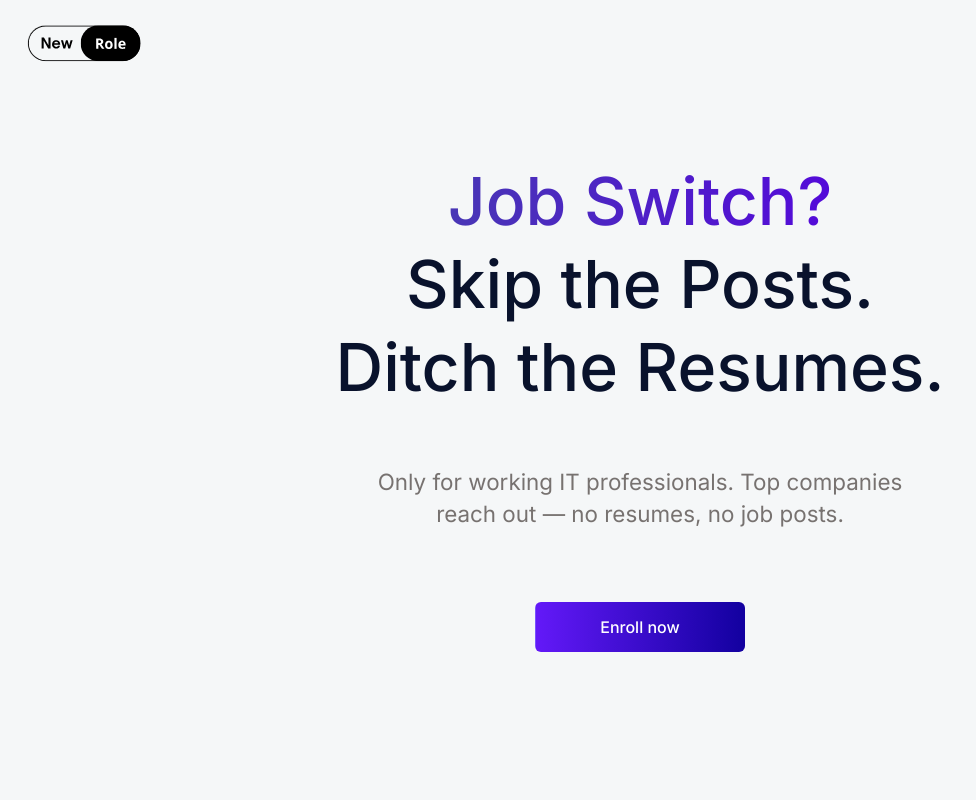
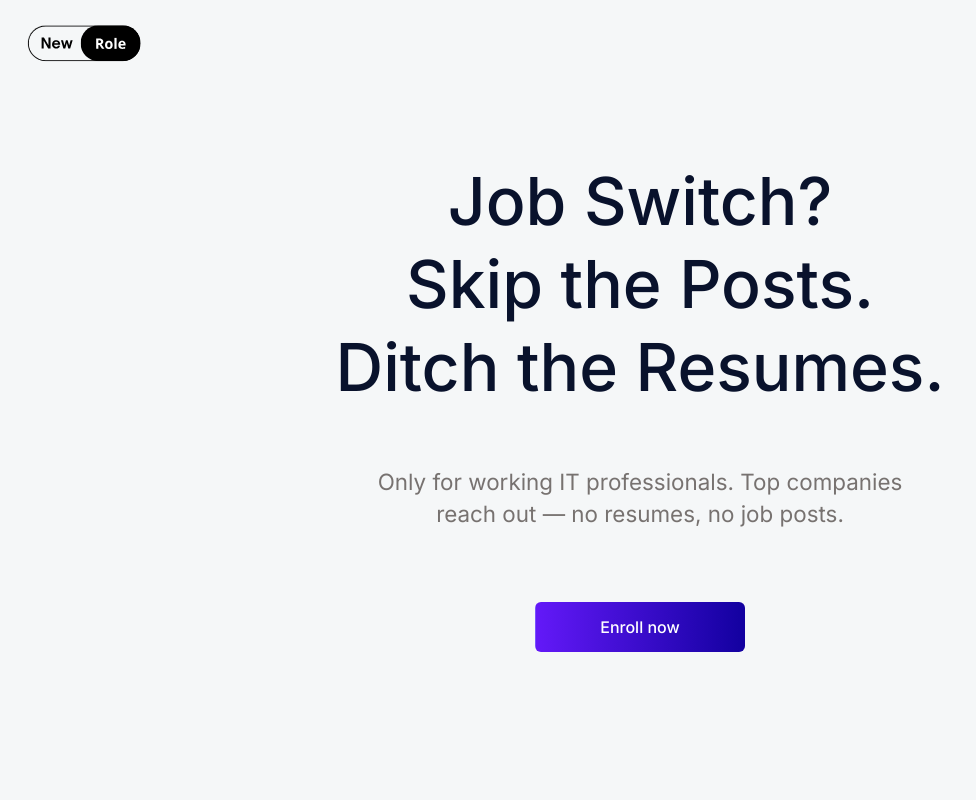
Before and after one commit to jobswitchco/newrolein, a React (Create React App) app: page / in a window 1280 px wide. Shown: the top 800 px of the page, without its empty margins (0-976 px from the left). Built offline with nearby package versions, Linux system fonts and the light colour scheme; what i18n-iso-countries would draw is missing.

Commit message:
28 June 2025 v0.2

```diff
--- a/src/styles/own.css
+++ b/src/styles/own.css
@@ -269,11 +269,7 @@ font-family: 'Roboto', sans-serif; */
 @media (min-width: 576px) {
 
      .gradient-text {
-  background: linear-gradient(270deg, #5409DA, #5409DA, #328E6E);
-  background-size: 600% 600%;
-  -webkit-background-clip: text;
-  -webkit-text-fill-color: transparent;
-  animation: gradientMove 4s ease infinite;
+      color: '#5409DA';
   font-size: 66px;
 
 }
@@ -894,11 +890,7 @@ height : 28px;
 @media (max-width: 576px) {
 
       .gradient-text {
-  background: linear-gradient(270deg, #5409DA, #5409DA, #328E6E);
-  background-size: 600% 600%;
-  -webkit-background-clip: text;
-  -webkit-text-fill-color: transparent;
-  animation: gradientMove 4s ease infinite;
+      color: '#5409DA';
   font-size: 44px;
 
 }
```
